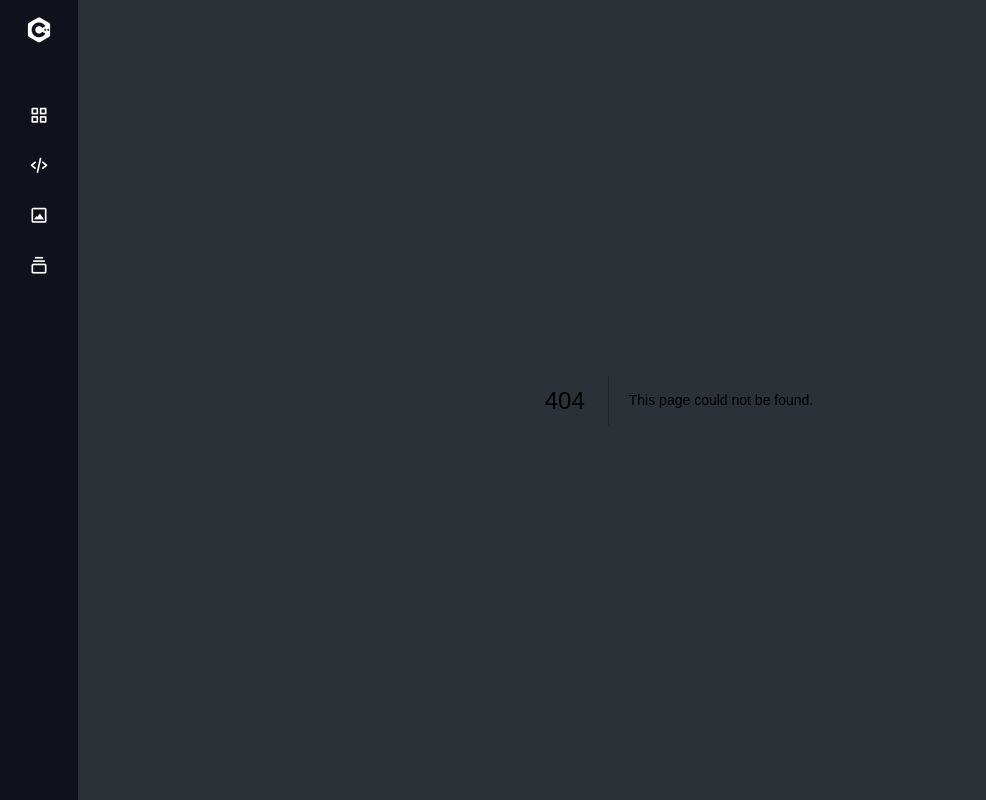
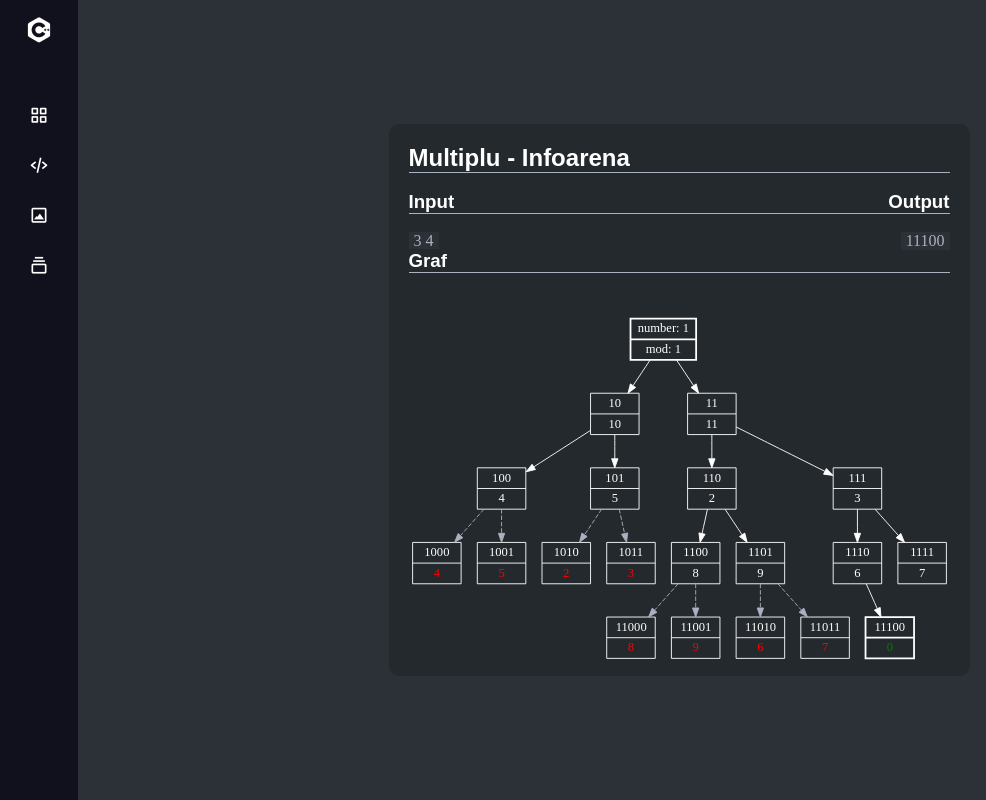
Before and after one commit to DiaRar/proiectdp, a Next.js app: page /exemple/1 in a window 1280 px wide. Before the commit this address had no page. Shown: the whole page, without its empty margins (0-986 px from the left). Built offline with nearby package versions, Linux system fonts and the light colour scheme; a web font is replaced by a local one.

Commit message:
Explicatie

```diff
--- a/components/sidebar.tsx
+++ b/components/sidebar.tsx
@@ -42,13 +42,13 @@ export default class sidebar extends React.Component {
       <Link href="/">
         <a href="#">
           <i className="bx bx-grid-alt" ></i>
-          <span className={`${styles.link_name}`}>Cerinta</span>
+          <span className={`${styles.link_name}`}>Cerința</span>
         </a>
         </Link>
         <ul className={`${styles["sub-menu"]} ${styles.blank}`}>
           <li>
           <Link href="/">
-            <a className={`${styles.link_name}`} href="#">Cerinta</a>
+            <a className={`${styles.link_name}`} href="#">Cerința</a>
             </Link>
             </li>
         </ul>
@@ -69,12 +69,18 @@ export default class sidebar extends React.Component {
         </ul>
       </li>
       <li>
+      <Link href="/explicatie">
         <a href="#">
           <i className="bx bx-image-alt" ></i>
-          <span className={`${styles.link_name}`}>Explicatie</span>
+          <span className={`${styles.link_name}`}>Explicație</span>
         </a>
+        </Link>
         <ul className={`${styles["sub-menu"]} ${styles.blank}`}>
-          <li><a className={`${styles.link_name}`} href="#">Explicatie</a></li>
+          <li>
+          <Link href="/explicatie">
+            <a className={`${styles.link_name}`} href="#">Explicație</a>
+            </Link>
+            </li>
         </ul>
       </li>
       <li>
@@ -86,10 +92,19 @@ export default class sidebar extends React.Component {
           <i id = "exemple" className={`bx bxs-chevron-down ${styles.arrow}`} ></i>
         </div>
         <ul className={`${styles["sub-menu"]}`}>
-          <li><a className={`${styles.link_name}`} href="#">Exemple</a></li>
-          <li><a href="#">Exemplu</a></li>
-          <li><a href="#">Numere mari</a></li>
-          <li><a href="#">Hmm</a></li>
+          <li>
+            <a className={`${styles.link_name}`} href="#">Exemple</a>
+            </li>
+          <li>
+          <Link href="/exemple/1">
+            <a href="#">Exemplu</a>
+            </Link>
+            </li>
+          <li>
+          <Link href="/exemple/2">
+            <a href="#">Numere mari</a>
+            </Link>
+            </li>
         </ul>
       </li>
 </ul>
--- /dev/null
+++ b/pages/exemple/1.tsx
@@ -0,0 +1,32 @@
+import type { NextPage } from 'next'
+import styles from '/styles/Home.module.css'
+
+const Exemplu1: NextPage = () => {
+  return (
+    <div className={styles.container}>
+      <div className={` ${styles.potato} `}>
+        <h2 className={styles.h2}>Multiplu - Infoarena</h2>
+        <br />
+        <p>
+
+        <h3 className={styles.h2}><span className={styles.left}>Input</span> <span className={styles.right}>Output</span></h3>
+        <br/>
+          <span className={`${styles.mono} ${styles.left}`}>
+              3 4
+          </span>
+
+          <span className={`${styles.mono} ${styles.right}`}>
+              11100
+          </span>
+          <br/>
+          <h3 className={styles.h2}>Graf</h3>
+          <br/>
+        </p>
+        <br />
+       <img className={styles.img} src="/graf.svg" ></img>
+      </div>
+    </div>
+  )
+}
+
+export default Exemplu1
--- a/pages/index.tsx
+++ b/pages/index.tsx
@@ -1,6 +1,4 @@
 import type { NextPage } from 'next'
-import Head from 'next/head'
-import Image from 'next/image'
 import styles from '../styles/Home.module.css'
 
 const Home: NextPage = () => {
@@ -28,7 +26,7 @@ const Home: NextPage = () => {
         <br />
         <span className={styles.mono}>1 ≤ A ⋅ B ≤ 2 ⋅ 10<sup>6</sup></span>
 
-        <div className={styles.mono}></div>
+
       </div>
     </div>
   )
--- a/styles/Home.module.css
+++ b/styles/Home.module.css
@@ -8,6 +8,7 @@
   height: 100vh;
   padding: 20px;
 }
+
 .potato {
   border-radius: 10px;
   color: #fff;
@@ -19,6 +20,9 @@
   padding: 20px;
   overflow-y: auto;
   overflow-x: hidden;
+}
+.oof {
+  width: 75%;
 }
 .h2 {
   border-bottom: 0.5px solid #ABB2BF;
@@ -34,4 +38,12 @@
   font-family: 'GoMonoRegular';
   font-weight: normal;
   font-style: normal;
+  width: fit-content;
 }
+.img {
+  min-height: 70%;
+}
+
+.right {
+  float: right;
+}
--- a/styles/globals.css
+++ b/styles/globals.css
@@ -13,8 +13,13 @@ body {
   box-sizing: border-box;
   font-family: "Cantarell", sans-serif;
 }
-#potato{
+/* #potato{
   font-family: 'GoMonoRegular';
   font-weight: normal;
   font-style: normal;
 }
+pre > code {
+  font-family: 'GoMonoRegular';
+  font-weight: normal;
+  font-style: normal;
+} */
```
Also changed, not shown: pages/exemple/2.tsx (added, +31 -0 lines), pages/explicatie.tsx (added, +31 -0 lines), public/graf.svg (added).
